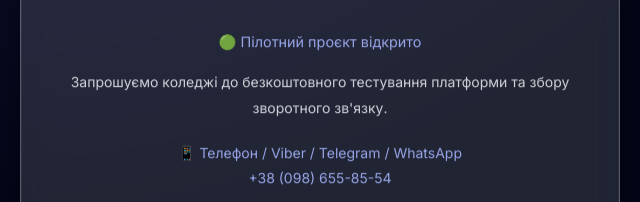
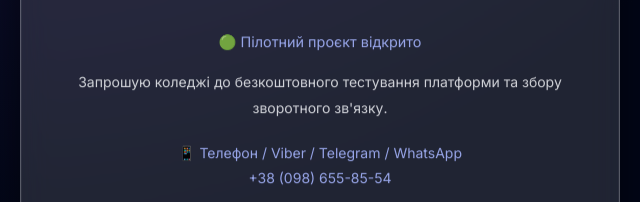
Before and after one commit to serawww7/schedpro.link-landing, a plain HTML site: page index.html in a window 1280 px wide. Shown: the part 1155-1357 px from the top of the page, 320-960 px from the left. Drawn offline with Linux system fonts and the light colour scheme.

Commit message:
Update invitation text for college testing2

```diff
--- a/index.html
+++ b/index.html
@@ -341,7 +341,7 @@
     </div>
 
     <div style="font-size:14px;color:#e5e7eb;">
-        Запрошуємо коледжі до безкоштовного тестування платформи
+        Запрошую коледжі до безкоштовного тестування платформи
         та збору зворотного зв'язку.
     </div>
 
```
